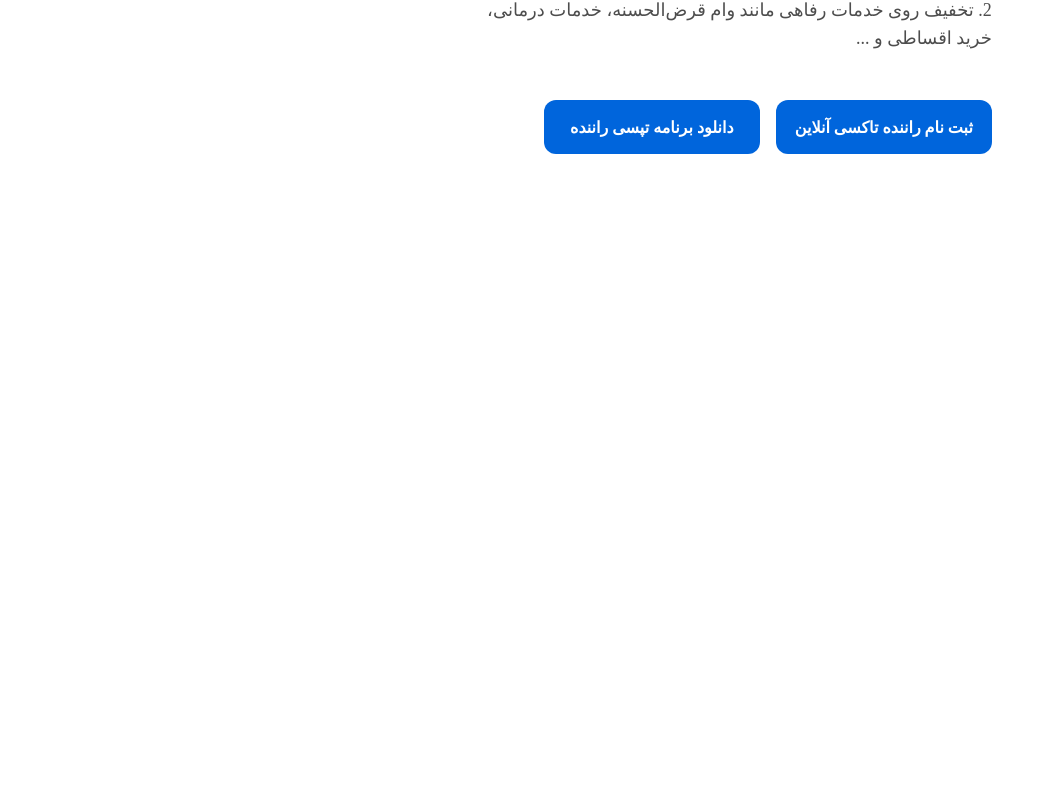
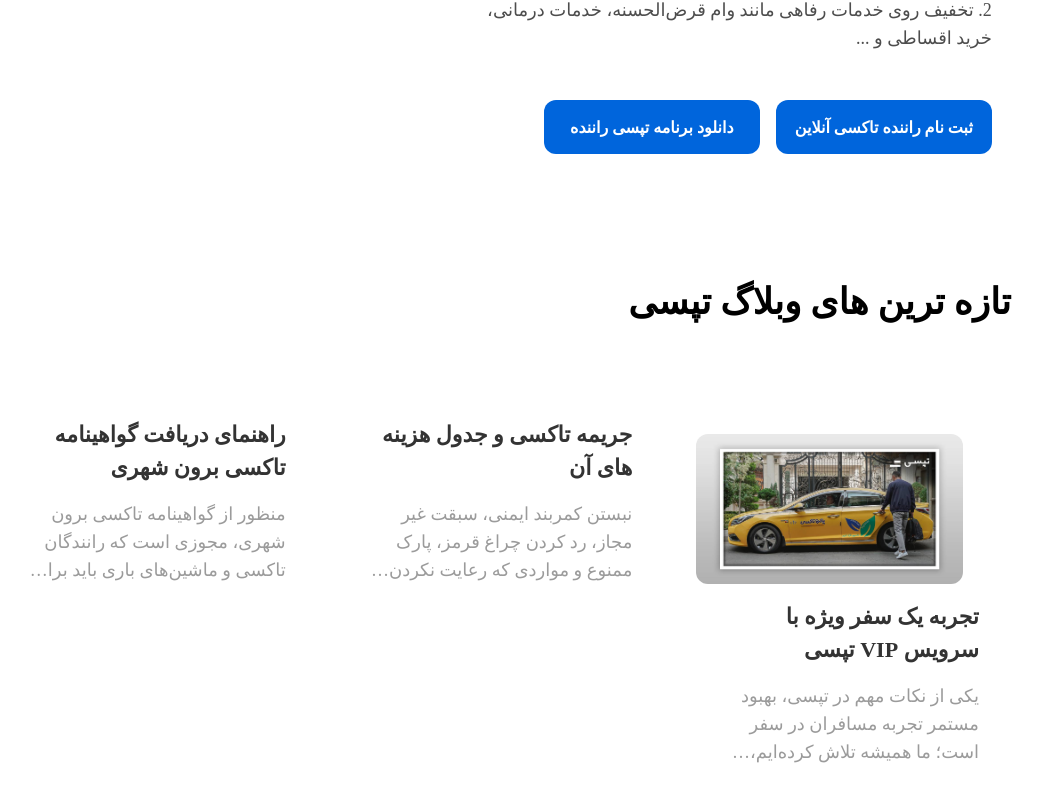
Before and after one commit to Parnia-mohammadi/Tapsi, a React (Vite) app: page / in a window 1280 px wide. Shown: the part 4179-4981 px from the top of the page, without its empty margins (141-1184 px from the left). Before the commit the page ends 4381 px from the top, so only its background shows below. Built offline with nearby package versions, Linux system fonts and the light colour scheme; a web font is replaced by a local one.

Commit message:
BlogNews section added

```diff
--- /dev/null
+++ b/src/Data/BlogNewsData.jsx
@@ -0,0 +1,5 @@
+export const blogNews = [
+  { id: 0, title: "تجربه یک سفر ویژه با سرویس VIP تپسی", text:"یکی از نکات مهم در تپسی، بهبود مستمر تجربه مسافران در سفر است؛ ما همیشه تلاش کرده‌ایم، علاوه بر رساندن شما به مقصد، لحظاتی خوش در مسیر بسازیم و بهترین تجربه را برایتان خلق کنیم. حالا برای شما که تجربه‌ای بیش از یک سفر عالی می‌خواهید، سرویس تازه‌ای را فراهم کرده‌ایم؛ سرویس VIP تپسی که در آخرین نسخه اپلیکیشن در دسترس شماست و به شما امکان می‌دهد تجربه‌ای ویژه و متفاوت از سفر داشته باشید.",url:'https://blog.tapsi.ir/vip-service-tapsi',},
+  { id: 1, title: "جریمه تاکسی و جدول هزینه های آن", text: "نبستن کمربند ایمنی، سبقت غیر مجاز، رد کردن چراغ قرمز، پارک ممنوع و مواردی که رعایت نکردن آنها در هنگام رانندگی از نظر قانون راهنمایی و رانندگی جرم تلقی می‌شود، همگی مشمول برخورد قانونی و پرداخت جریمه می‌شوند. ماشین شخصی خود را برانید یا این که راننده تاکسی باشید هم فرقی نمی‌کند، قانون با همه یکسان برخورد می‌کند و جریمه‌های تاکسی از جریمه دیگر سواری‌ها مجزا نیست.",url:'https://blog.tapsi.ir/fines-for-taxi-drivers/?_gl=1*15rozil*_ga*MTYyNjYxNTYzMi4xNzA2OTYxMzYx*_ga_0F24611KVS*MTcwNzE2NTIyNy4xMy4xLjE3MDcxNjUzMTQuNTIuMC4w',},
+  { id: 2, title: "راهنمای دریافت گواهینامه تاکسی برون شهری", text: "منظور از گواهینامه تاکسی برون شهری، مجوزی است که رانندگان تاکسی و ماشین‌های باری باید برای حمل ونقل مسافر و بار آن را کسب کنند؛ مدرکی تحت عنوان گواهینامه برون شهری وجود ندارد با این‌حال بسیاری این مجوز را به این نام می‌شناسند. داشتن حداقل ۲۳ سال سن برای رانندگان مینی‌بوس و سواری و ۲۵ سال برای رانندگان اتوبوس، داشتن گواهینامه معتبر رانندگی متناسب با نوع وسیله نقلیه، دارا بودن حداقل مدرک تحصیلی و داشتن تابعیت ایران، تنها برخی از مدارک و شرایطی هستند که متقاضیان رانندگی برون شهری باید برای اخذ مجوز یا همان گواهینامه آنها دارا باشند.",url:'https://blog.tapsi.ir/out-of-town-drivers-license', },
+];
--- /dev/null
+++ b/src/components/content/BlogNews.jsx
@@ -0,0 +1,31 @@
+import { blogNews } from "../../Data/BlogNewsData";
+
+function BlogNews() {
+  return (
+    <div class="mt-20 px-[6%] md:px-[10%]">
+      <p class="text-4xl mb-16 font-bold">تازه ترین های وبلاگ تپسی</p>
+      <div class="flex flex-col gap-4 mb-20 justify-between md:flex-row">
+        {blogNews.map((item) => {
+          return (
+            <div
+              key={item.id}
+              class="flex flex-col p-8 w-1/3 rounded-2xl hover:shadow-[0_4px_12px_rgba(0,0,0,0.1)]"
+            >
+            <a href={item.url}>
+                <img
+                src="../src/assets/pakro-cover.jpg"
+                alt="pakroTapsi"
+                class={`${item.id == 0 ? "block rounded-xl m-4" : "hidden"}`}
+              />
+              <p class="text-[#333] text-[22px] font-bold mb-4">{item.title}</p>
+              <p class="text-[#9b9b9b] text-lg line-clamp-3 text-ellipsis">{item.text}</p>
+            </a>
+            </div>
+          );
+        })}
+      </div>
+    </div>
+  );
+}
+
+export default BlogNews;
--- a/src/components/content/Content.jsx
+++ b/src/components/content/Content.jsx
@@ -1,5 +1,6 @@
 import { contentData } from "../../Data/ContentData";
 import Benefits from "./Benefits";
+import BlogNews from "./BlogNews";
 import Parallax from "./Parallax";
 
 function Content() {
@@ -19,6 +20,7 @@
       </ContentFile>
       <Parallax/>
       <Benefits/>
+      <BlogNews/>
     </div>
   );
 }
```
Also changed, not shown: src/assets/pakro-cover.jpg (added).
